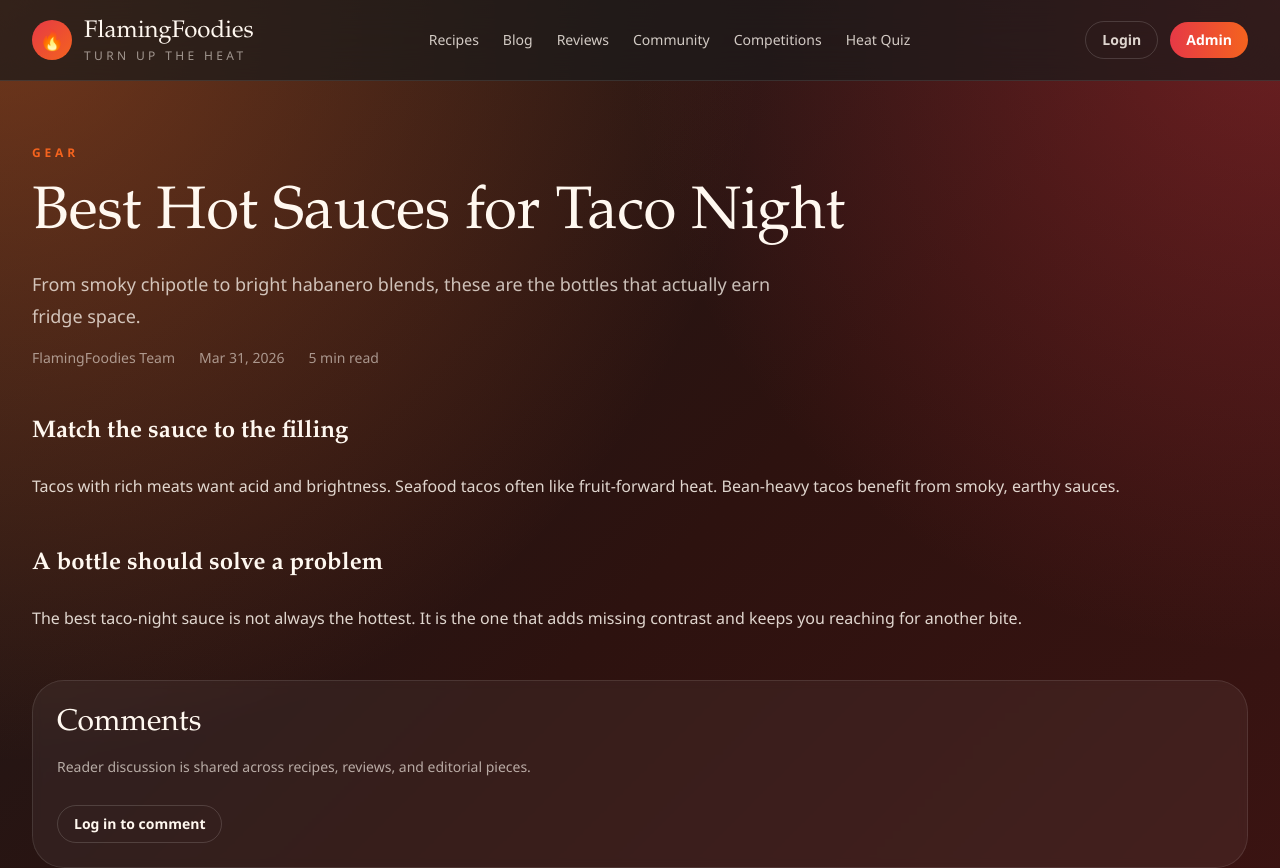
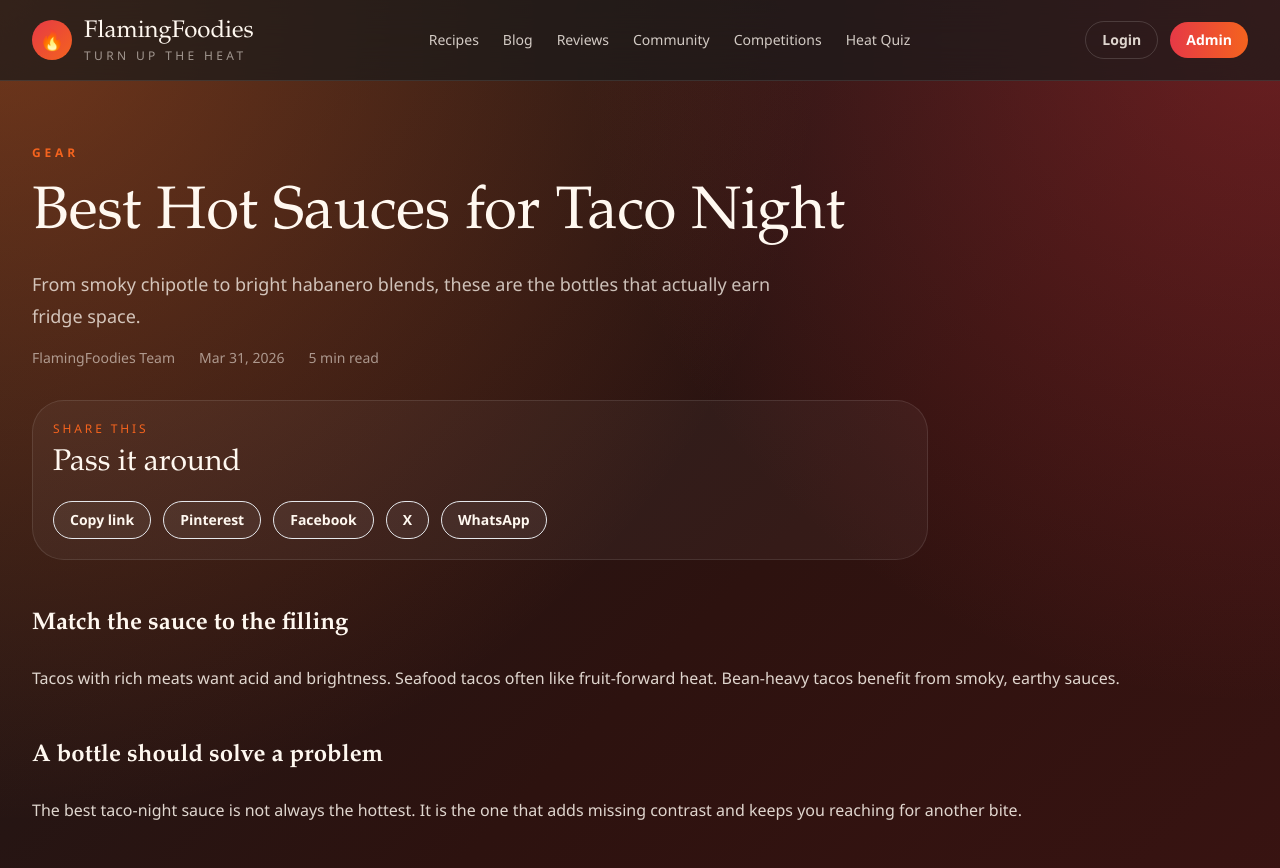
Before and after one commit to vijayinchicago/flamingfoodies, a Next.js app: page /blog/best-hot-sauces-for-taco-night in a window 1280 px wide. Shown: the top 868 px of the page. Built offline with nearby package versions, Linux system fonts and the light colour scheme; no server answers; the database is empty.

Commit message:
Add social sharing and referral tracking

```diff
--- a/app/(public)/blog/[slug]/page.tsx
+++ b/app/(public)/blog/[slug]/page.tsx
@@ -1,6 +1,7 @@
 import { notFound } from "next/navigation";
 
 import { CommentSection } from "@/components/community/comment-section";
+import { ShareBar } from "@/components/content/share-bar";
 import { BreadcrumbSchema } from "@/components/schema/breadcrumb-schema";
 import { buildMetadata } from "@/lib/seo";
 import { absoluteUrl, formatDate, markdownToHtml } from "@/lib/utils";
@@ -58,6 +59,17 @@ export default async function BlogPostPage({
         <span>{formatDate(post.publishedAt)}</span>
         <span>{post.readTimeMinutes || 4} min read</span>
       </div>
+      <div className="mt-8 max-w-4xl">
+        <ShareBar
+          title={post.title}
+          description={post.description}
+          url={absoluteUrl(`/blog/${post.slug}`)}
+          imageUrl={post.imageUrl}
+          contentType="blog_post"
+          contentId={post.id}
+          contentSlug={post.slug}
+        />
+      </div>
       <div
         className="prose-guide mt-12"
         dangerouslySetInnerHTML={{ __html: html }}
--- a/app/(public)/recipes/[slug]/page.tsx
+++ b/app/(public)/recipes/[slug]/page.tsx
@@ -3,6 +3,7 @@ import Link from "next/link";
 import { notFound } from "next/navigation";
 
 import { CommentSection } from "@/components/community/comment-section";
+import { ShareBar } from "@/components/content/share-bar";
 import { RecipeDisplayControls } from "@/components/recipes/recipe-display-controls";
 import { RecipeIngredientRail } from "@/components/recipes/recipe-ingredient-rail";
 import { RecipeMethodSection } from "@/components/recipes/recipe-method-section";
@@ -416,6 +417,18 @@ export default async function RecipePage({
                   </span>
                 ))}
               </div>
+
+              <div className="mt-8 max-w-3xl print-hidden">
+                <ShareBar
+                  title={recipe.title}
+                  description={recipe.description}
+                  url={absoluteUrl(`/recipes/${recipe.slug}`)}
+                  imageUrl={hero.imageUrl}
+                  contentType="recipe"
+                  contentId={recipe.id}
+                  contentSlug={recipe.slug}
+                />
+              </div>
             </div>
 
             <div className="recipe-hero-media relative min-h-[340px] border-t border-white/10 xl:min-h-full xl:border-l xl:border-t-0">
--- a/app/(public)/reviews/[slug]/page.tsx
+++ b/app/(public)/reviews/[slug]/page.tsx
@@ -2,6 +2,7 @@ import Link from "next/link";
 import { notFound } from "next/navigation";
 
 import { CommentSection } from "@/components/community/comment-section";
+import { ShareBar } from "@/components/content/share-bar";
 import { BreadcrumbSchema } from "@/components/schema/breadcrumb-schema";
 import { ReviewSchema } from "@/components/schema/review-schema";
 import {
@@ -74,6 +75,17 @@ export default async function ReviewPage({
         <span>{review.rating.toFixed(1)}/5</span>
         <span>{review.heatLevel || "all heat levels"}</span>
         <span>{formatDate(review.publishedAt)}</span>
+      </div>
+      <div className="mt-8 max-w-3xl">
+        <ShareBar
+          title={review.title}
+          description={review.description}
+          url={absoluteUrl(`/reviews/${review.slug}`)}
+          imageUrl={review.imageUrl}
+          contentType="review"
+          contentId={review.id}
+          contentSlug={review.slug}
+        />
       </div>
       <div className="mt-12 grid gap-8 lg:grid-cols-[1.05fr_0.95fr]">
         <div className="prose-guide" dangerouslySetInnerHTML={{ __html: html }} />
--- /dev/null
+++ b/components/content/share-bar.tsx
@@ -0,0 +1,142 @@
+"use client";
+
+import { useMemo, useState } from "react";
+
+import { trackEvent } from "@/lib/analytics";
+import { buildShareUrls, type SharePlatform } from "@/lib/share";
+import { ANALYTICS_EVENTS } from "@/lib/telemetry-events";
+
+type ShareBarProps = {
+  title: string;
+  description?: string;
+  url: string;
+  imageUrl?: string;
+  contentType: string;
+  contentId: number;
+  contentSlug: string;
+  className?: string;
+};
+
+const buttonClasses =
+  "rounded-full border border-white/12 bg-white/[0.05] px-4 py-2 text-sm font-semibold text-cream transition hover:border-white/25 hover:bg-white/[0.1]";
+
+const shareOptions: Array<{ platform: SharePlatform; label: string }> = [
+  { platform: "copy", label: "Copy link" },
+  { platform: "pinterest", label: "Pinterest" },
+  { platform: "facebook", label: "Facebook" },
+  { platform: "x", label: "X" },
+  { platform: "whatsapp", label: "WhatsApp" }
+];
+
+function isNetworkPlatform(
+  platform: SharePlatform
+): platform is Extract<SharePlatform, "pinterest" | "facebook" | "x" | "whatsapp"> {
+  return platform === "pinterest" || platform === "facebook" || platform === "x" || platform === "whatsapp";
+}
+
+function formatFeedback(platform: SharePlatform) {
+  if (platform === "copy") return "Share link copied.";
+  if (platform === "native") return "Share sheet opened.";
+  return `Opening ${platform}.`;
+}
+
+export function ShareBar({
+  title,
+  description,
+  url,
+  imageUrl,
+  contentType,
+  contentId,
+  contentSlug,
+  className
+}: ShareBarProps) {
+  const [feedback, setFeedback] = useState<string | null>(null);
+  const shareUrls = useMemo(
+    () => buildShareUrls({ url, title, description, imageUrl }),
+    [description, imageUrl, title, url]
+  );
+  const path = useMemo(() => new URL(url).pathname, [url]);
+  const nativeShareAvailable =
+    typeof navigator !== "undefined" && typeof navigator.share === "function";
+
+  function logShare(platform: SharePlatform, action: string) {
+    trackEvent(ANALYTICS_EVENTS.recipeShare, {
+      contentType,
+      contentId,
+      contentSlug,
+      path,
+      platform,
+      shareAction: action
+    });
+  }
+
+  async function handleNativeShare() {
+    if (!nativeShareAvailable) return;
+
+    try {
+      await navigator.share({
+        title,
+        text: description,
+        url: shareUrls.tracked.native
+      });
+      logShare("native", "shared");
+      setFeedback(formatFeedback("native"));
+    } catch {
+      logShare("native", "dismissed");
+    }
+  }
+
+  async function handleCopyShare() {
+    await navigator.clipboard.writeText(shareUrls.tracked.copy);
+    logShare("copy", "copied");
+    setFeedback(formatFeedback("copy"));
+  }
+
+  function handleNetworkShare(platform: Extract<SharePlatform, "pinterest" | "facebook" | "x" | "whatsapp">) {
+    const href = shareUrls.network[platform];
+    window.open(href, "_blank", "noopener,noreferrer,width=720,height=720");
+    logShare(platform, "opened");
+    setFeedback(formatFeedback(platform));
+  }
+
+  return (
+    <section
+      className={className || "rounded-[2rem] border border-white/10 bg-white/[0.04] p-5"}
+      aria-label="Share this page"
+    >
+      <div className="flex flex-wrap items-center justify-between gap-3">
+        <div>
+          <p className="text-xs uppercase tracking-[0.24em] text-ember">Share this</p>
+          <h2 className="mt-2 font-display text-3xl text-cream">Pass it around</h2>
+        </div>
+        {feedback ? <p className="text-sm text-cream/62">{feedback}</p> : null}
+      </div>
+
+      <div className="mt-5 flex flex-wrap gap-3">
+        {nativeShareAvailable ? (
+          <button type="button" className={buttonClasses} onClick={handleNativeShare}>
+            Share
+          </button>
+        ) : null}
+        {shareOptions.map((option) => (
+          <button
+            key={option.platform}
+            type="button"
+            className={buttonClasses}
+            onClick={
+              option.platform === "copy"
+                ? handleCopyShare
+                : () => {
+                    if (isNetworkPlatform(option.platform)) {
+                      handleNetworkShare(option.platform);
+                    }
+                  }
+            }
+          >
+            {option.label}
+          </button>
+        ))}
+      </div>
+    </section>
+  );
+}
--- a/lib/pirate-metrics.ts
+++ b/lib/pirate-metrics.ts
@@ -31,6 +31,7 @@ const SOCIAL_HOST_LABELS = [
   ["pinterest.", "pinterest"],
   ["facebook.", "facebook"],
   ["instagram.", "instagram"],
+  ["whatsapp.", "whatsapp"],
   ["t.co", "x"],
   ["twitter.", "x"],
   ["reddit.", "reddit"],
@@ -107,6 +108,7 @@ export function isSocialSource(source: string) {
     "pinterest",
     "facebook",
     "instagram",
+    "whatsapp",
     "x",
     "reddit",
     "youtube",
--- /dev/null
+++ b/lib/share.ts
@@ -0,0 +1,65 @@
+export const SHARE_PLATFORMS = [
+  "native",
+  "copy",
+  "pinterest",
+  "facebook",
+  "x",
+  "whatsapp"
+] as const;
+
+export type SharePlatform = (typeof SHARE_PLATFORMS)[number];
+
+type BuildShareUrlsInput = {
+  url: string;
+  title: string;
+  description?: string;
+  imageUrl?: string;
+};
+
+function withShareTracking(url: string, source: string) {
+  const trackedUrl = new URL(url);
+  trackedUrl.searchParams.set("utm_source", source);
+  trackedUrl.searchParams.set("utm_medium", "social");
+  trackedUrl.searchParams.set("utm_campaign", "organic_share");
+  return trackedUrl.toString();
+}
+
+export function buildShareUrls({ url, title, description, imageUrl }: BuildShareUrlsInput) {
+  const tracked = {
+    native: withShareTracking(url, "share"),
+    copy: withShareTracking(url, "share"),
+    pinterest: withShareTracking(url, "pinterest"),
+    facebook: withShareTracking(url, "facebook"),
+    x: withShareTracking(url, "x"),
+    whatsapp: withShareTracking(url, "whatsapp")
+  };
+
+  const summary = description?.trim() || title;
+  const urls = {
+    pinterest: new URL("https://www.pinterest.com/pin/create/button/"),
+    facebook: new URL("https://www.facebook.com/sharer/sharer.php"),
+    x: new URL("https://twitter.com/intent/tweet"),
+    whatsapp: new URL("https://wa.me/")
+  };
+
+  urls.pinterest.searchParams.set("url", tracked.pinterest);
+  urls.pinterest.searchParams.set("description", `${title} | ${summary}`);
+  if (imageUrl) {
+    urls.pinterest.searchParams.set("media", imageUrl);
+  }
+
+  urls.facebook.searchParams.set("u", tracked.facebook);
+  urls.x.searchParams.set("url", tracked.x);
+  urls.x.searchParams.set("text", `${title} | FlamingFoodies`);
+  urls.whatsapp.searchParams.set("text", `${title} ${tracked.whatsapp}`);
+
+  return {
+    tracked,
+    network: {
+      pinterest: urls.pinterest.toString(),
+      facebook: urls.facebook.toString(),
+      x: urls.x.toString(),
+      whatsapp: urls.whatsapp.toString()
+    }
+  };
+}
```
Also changed, not shown: 2 other files (tests, documents, lock files or other folders).
